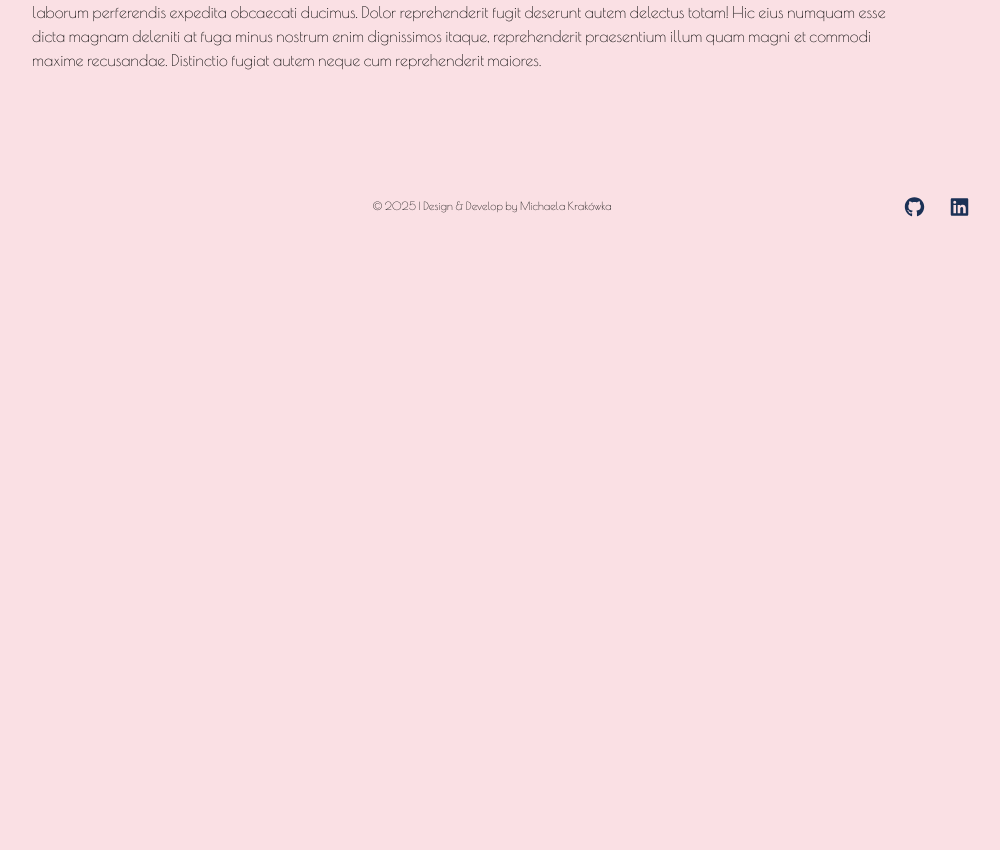
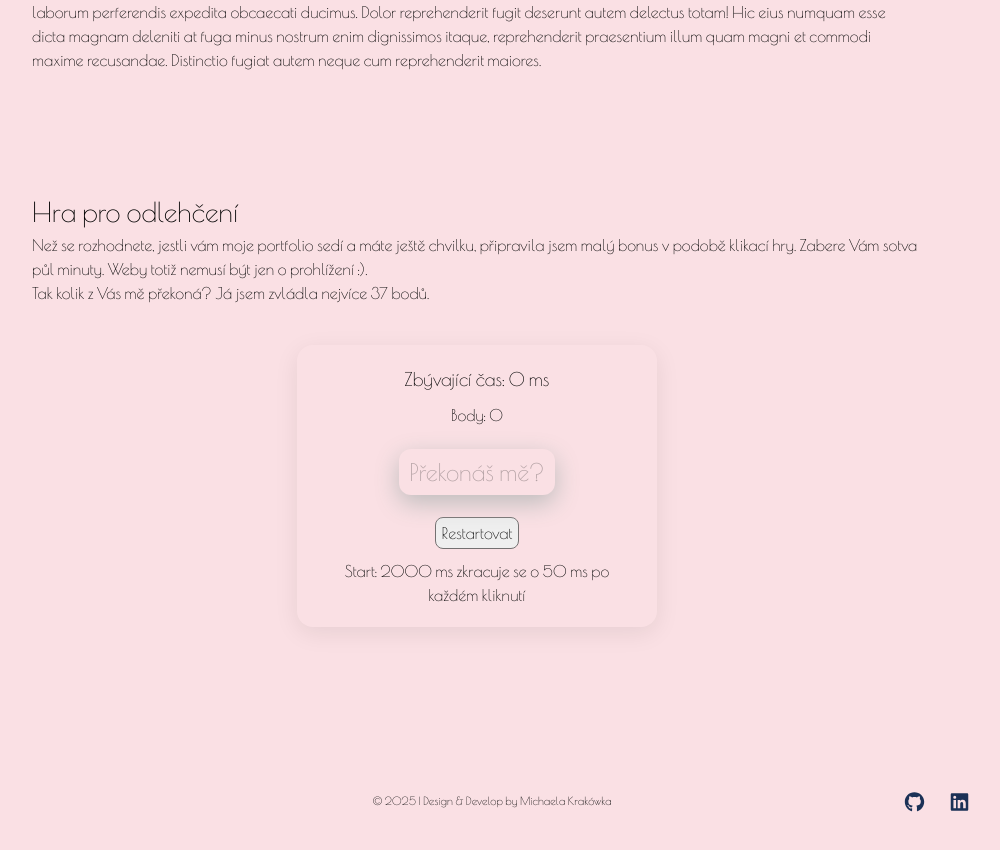
Before and after one commit to MichaelaKrakowka/Portfolio, a React (Create React App) app: page / in a window 1280 px wide. Shown: the part 1720-2570 px from the top of the page, without its empty margins (148-1148 px from the left). Before the commit the page ends 2002 px from the top, so only its background shows below. Built offline with nearby package versions, Linux system fonts and the light colour scheme; a web font is replaced by a local one.

Commit message:
game done

```diff
--- a/src/App.js
+++ b/src/App.js
@@ -4,6 +4,7 @@ import { AboutMe } from "./components/AboutMe";
 import { Projects } from "./components/Projects";
 import { Contact } from "./components/Contact";
 import { Footer } from "./components/Footer";
+import { SpeedClickGame } from "./components/SpeedClickGame";
 
 export const App = () => {
   return (
@@ -12,6 +13,7 @@ export const App = () => {
       <AboutMe />
       <Projects />
       <Contact />
+      <SpeedClickGame time={2000} />
       <Footer />
     </>
   );
--- a/src/components/Contact.css
+++ b/src/components/Contact.css
@@ -1,3 +1,3 @@
 .contact {
-  padding: 60px 240px 60px 180px;
+  padding: 60px 210px 60px 180px;
 }
--- a/src/components/Projects.css
+++ b/src/components/Projects.css
@@ -3,7 +3,7 @@
 }
 
 .projects {
-  padding: 60px 240px 60px 180px;
+  padding: 60px 210px 60px 180px;
 }
 
 .headings {
--- /dev/null
+++ b/src/components/SpeedClickGame.css
@@ -0,0 +1,35 @@
+.game_content {
+  padding: 60px 210px 60px 180px;
+}
+
+.game {
+  max-width: 360px;
+  text-align: center;
+  margin: 40px auto;
+  padding: 20px;
+  box-shadow: 0 6px 24px rgba(0, 0, 0, 0.08);
+  border-radius: 16px;
+}
+
+.game_heading {
+  font-weight: 400;
+  padding-bottom: 10px;
+}
+
+.click_btn {
+  margin: 12px;
+  padding: 5px 10px;
+  border-radius: 12px;
+  border: none;
+  box-shadow: 0 8px 24px rgb(189, 188, 188);
+  transform: translateY(0);
+  font-size: 1.5rem;
+  background: transparent;
+}
+
+.restart_btn {
+  padding: 3px 6px;
+  margin: 10px;
+  border-radius: 8px;
+  border: 1px solid rgb(116, 113, 113);
+}
--- /dev/null
+++ b/src/components/SpeedClickGame.js
@@ -0,0 +1,82 @@
+import React from "react";
+import "./SpeedClickGame.css";
+
+const INTERVAL = 50;
+
+export const SpeedClickGame = ({ time }) => {
+  const [points, setPoints] = React.useState(0);
+  const [timeLeft, setTimeLeft] = React.useState(time);
+  const [currentStart, setCurrentStart] = React.useState(time);
+  const [isGameOver, setIsGameOver] = React.useState(false);
+
+  React.useEffect(() => {
+    if (isGameOver) return;
+    const intervalId = setInterval(() => {
+      setTimeLeft((previousTime) => {
+        const newTime = previousTime - INTERVAL;
+        if (newTime <= 0) {
+          setIsGameOver(true);
+          return 0; /* už to nepůjde do mínusových hodnot*/
+        }
+        return newTime;
+      });
+    }, INTERVAL);
+
+    return () => clearInterval(intervalId);
+  }, [isGameOver]);
+
+  const handleClick = () => {
+    if (isGameOver) return;
+
+    setPoints((previousPoints) => previousPoints + 1);
+
+    setCurrentStart((previousStart) => {
+      const shorterStart = Math.max(INTERVAL, previousStart - INTERVAL);
+      setTimeLeft(shorterStart);
+      return shorterStart;
+    });
+  };
+
+  const handleRestart = () => {
+    setPoints(0);
+    setCurrentStart(time);
+    setTimeLeft(time);
+    setIsGameOver(false);
+  };
+
+  return (
+    <div className="game_content">
+      <h2 className="headings">Hra pro odlehčení</h2>
+
+      <p>
+        {" "}
+        Než se rozhodnete, jestli vám moje portfolio sedí a máte ještě chvilku,
+        připravila jsem malý bonus v podobě klikací hry. Zabere Vám sotva půl
+        minuty. Weby totiž nemusí být jen o prohlížení :).{" "}
+      </p>
+      <p> Tak kolik z Vás mě překoná? Já jsem zvládla nejvíce 37 bodů. </p>
+
+      <div className="game">
+        <h3 className="game_heading">Zbývající čas: {timeLeft} ms</h3>
+        <h4 className="game_heading">Body: {points}</h4>
+
+        <button
+          onClick={handleClick}
+          disabled={isGameOver}
+          className="click_btn">
+          Překonáš mě?
+        </button>
+
+        {isGameOver && (
+          <div>
+            <button onClick={handleRestart} className="restart_btn">
+              Restartovat
+            </button>
+          </div>
+        )}
+
+        <p>Start: {currentStart} ms zkracuje se o 50 ms po každém kliknutí</p>
+      </div>
+    </div>
+  );
+};
```
